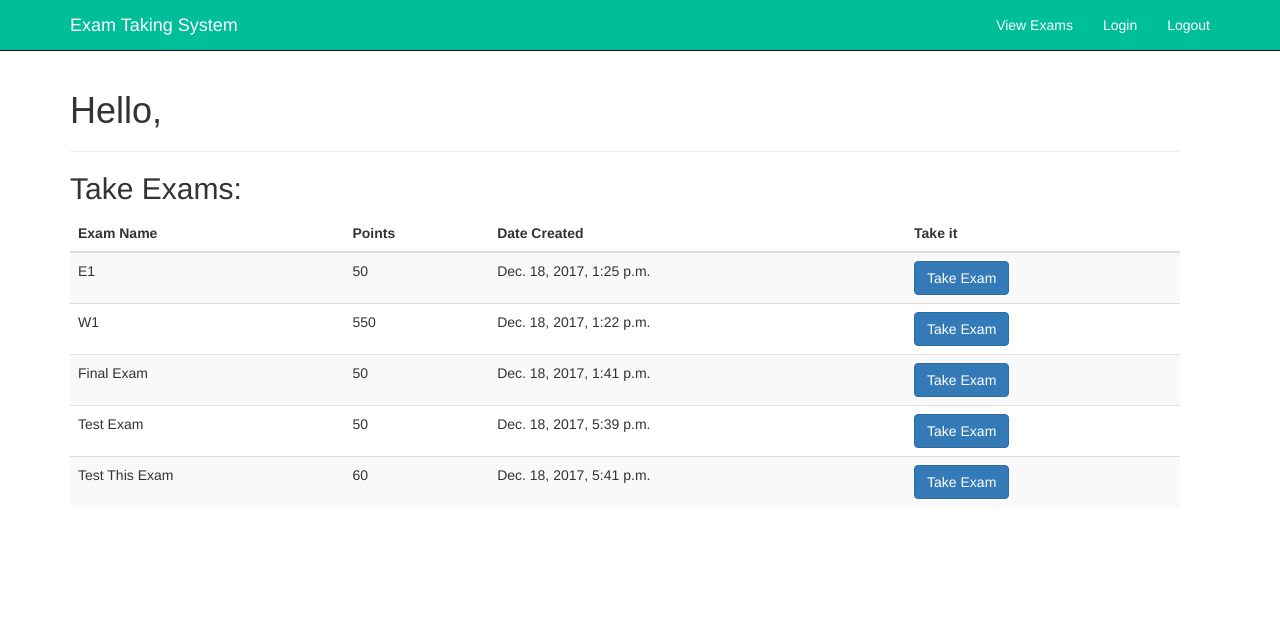
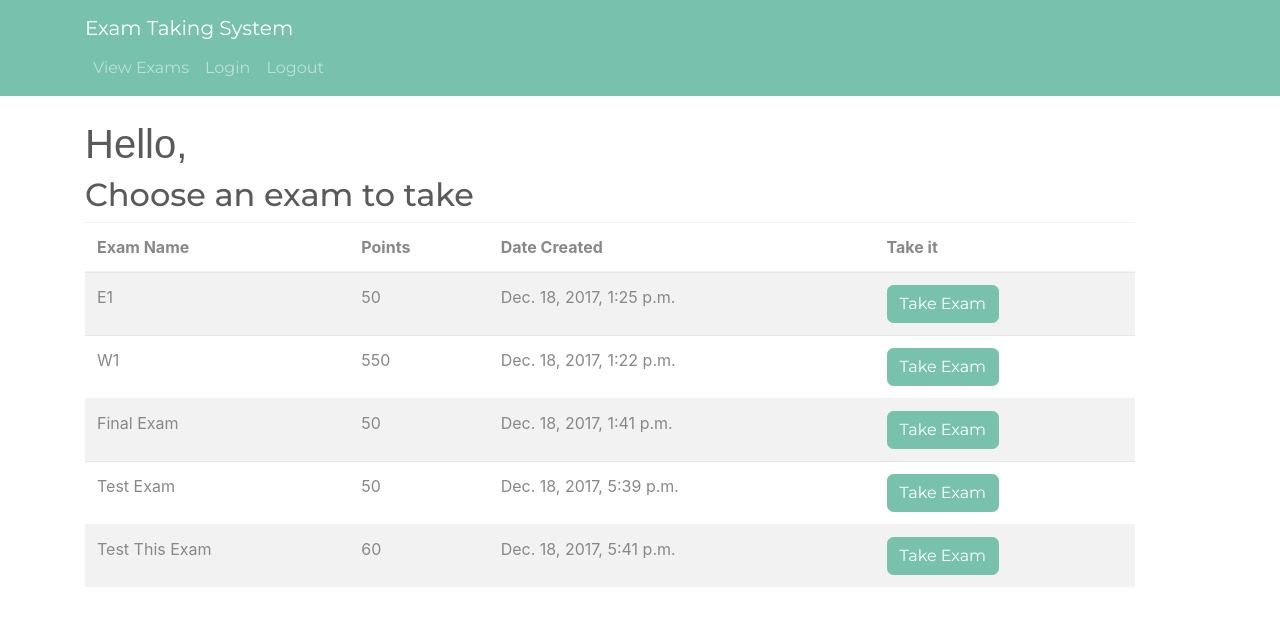
Before and after one commit to FoamCactus/DBProject, a Django app: page / in a window 1280 px wide. Shown: the top 626 px of the page. Run offline with Django 3.2, Linux system fonts and the light colour scheme; a user stored in the database is signed in; data comes from the database, SQL or seed files in the repository; some libraries are stand-ins or nearby versions.

Commit message:
I did a thing

```diff
--- a/templates/_topbar.html
+++ b/templates/_topbar.html
@@ -1,26 +1,22 @@
 {% load auth_extras %}
-<nav class="navbar navbar-inverse navbar-static-top">
+<nav class="navbar navbar-toggleable-md navbar-inverse bg-primary">
 	<div class="container">
 		<div class="navbar-header">
-			<button type="button" class="navbar-toggle collapsed" data-toggle="collapse" data-target="#bs-example-navbar-collapse-1" aria-expanded="false">
-				<span class="sr-only">Toggle navigation</span>
-				<span class="icon-bar"></span>
-				<span class="icon-bar"></span>
-				<span class="icon-bar"></span>
-			</button>
+		 <button class="navbar-toggler navbar-toggler-right" type="button" data-toggle="collapse" data-target="#navbarSupportedContent" aria-controls="navbarSupportedContent" aria-expanded="false" aria-label="Toggle navigation">
+    <span class="navbar-toggler-icon"></span>
+  </button>
 			<a class="navbar-brand" href="/">Exam Taking System</a>
 		</div>
-		<div class="collapse navbar-collapse" id="bs-example-navbar-collapse-1">
+		<div class="collapse navbar-collapse" id="navbarSupportedContent">
 			<ul class="nav navbar-nav navbar-right">
-				<!-- <li><a href="#">About</a></li> -->
-               <li><a href="/">View Exams</a> </li>
+               <li class="nav-item"><a class="nav-link" href="/">View Exams</a> </li>
 				{% if request.user|has_group:"Teachers" %}
-                <li><a href="/new_test">Create Exam</a> </li>
+                <li class="nav-item"><a class="nav-link" href="/new_test">Create Exam</a> </li>
 				{% endif %}
-                <li><a href="/login">Login</a> </li>
-                <li><a href="/logout">Logout</a> </li>
-				<!-- <li><a href="#">Contact</a></li> -->
+                <li class="nav-item"><a class="nav-link" href="/login">Login</a> </li>
+                <li class="nav-item"><a class="nav-link" href="/logout">Logout</a> </li>
 			</ul>
 		</div>
 	</div>
 </nav>
+<br/>
--- a/templates/base.html
+++ b/templates/base.html
@@ -7,16 +7,19 @@
     <meta charset="UTF-8">
     <title>{% block title %}{% endblock %}</title>
     <link rel="icon" href="{% static "doge.png" %}">
-    <link rel="stylesheet" href="https://maxcdn.bootstrapcdn.com/bootstrap/3.3.7/css/bootstrap.min.css" integrity="sha384-BVYiiSIFeK1dGmJRAkycuHAHRg32OmUcww7on3RYdg4Va+PmSTsz/K68vbdEjh4u" crossorigin="anonymous">
      <script
   src="https://code.jquery.com/jquery-3.2.1.min.js"
   integrity="sha256-hwg4gsxgFZhOsEEamdOYGBf13FyQuiTwlAQgxVSNgt4="
   crossorigin="anonymous"></script>
-        <link rel="stylesheet" href="/static/base.css">
 <script src="https://apis.google.com/js/platform.js" async defer></script>
 <script src="https://cdn.jsdelivr.net/npm/js-cookie@2/src/js.cookie.min.js"></script>
     <link rel="stylesheet" href="https://cdnjs.cloudflare.com/ajax/libs/jquery-confirm/3.3.2/jquery-confirm.min.css" />
     <script src="https://cdnjs.cloudflare.com/ajax/libs/jquery-confirm/3.3.2/jquery-confirm.min.js"></script>
+    <link rel="stylesheet" href="https://maxcdn.bootstrapcdn.com/bootstrap/4.0.0-alpha.6/css/bootstrap.min.css" integrity="sha384-rwoIResjU2yc3z8GV/NPeZWAv56rSmLldC3R/AZzGRnGxQQKnKkoFVhFQhNUwEyJ" crossorigin="anonymous">
+<script src="https://cdnjs.cloudflare.com/ajax/libs/tether/1.4.0/js/tether.min.js" integrity="sha384-DztdAPBWPRXSA/3eYEEUWrWCy7G5KFbe8fFjk5JAIxUYHKkDx6Qin1DkWx51bBrb" crossorigin="anonymous"></script>
+<script src="https://maxcdn.bootstrapcdn.com/bootstrap/4.0.0-alpha.6/js/bootstrap.min.js" integrity="sha384-vBWWzlZJ8ea9aCX4pEW3rVHjgjt7zpkNpZk+02D9phzyeVkE+jo0ieGizqPLForn" crossorigin="anonymous"></script>
+<link rel="stylesheet" href="https://bootswatch.com/4/minty/bootstrap.min.css">
+<link rel="stylesheet" href="/static/base.css">
 </head>
 <body>
  {%  include "_topbar.html" %}
--- a/templates/index.html
+++ b/templates/index.html
@@ -1,15 +1,20 @@
 {% extends "base.html" %}
 {% block title %} Index {% endblock %}
 {%  block content %}
+<div class="row col-md-12">
+
     <h1>
         Hello, {{ request.user.first_name }} {{ request.user.last_name }}
 
 </h1>
 <hr/>
 {% if exams %}
+
+    <div class="row col-md-12">
 <h2>
-    Take Exams:
+    Choose an exam to take
 </h2>
+    </div>
 
 <table class="table table-striped">
   <thead>
@@ -34,6 +39,8 @@
 
   </tbody>
 </table>
+    </div>
+
 {% endif %}
 
 {% endblock %}
```
Also changed, not shown: templates/take_test.html (+9 -12 lines).
